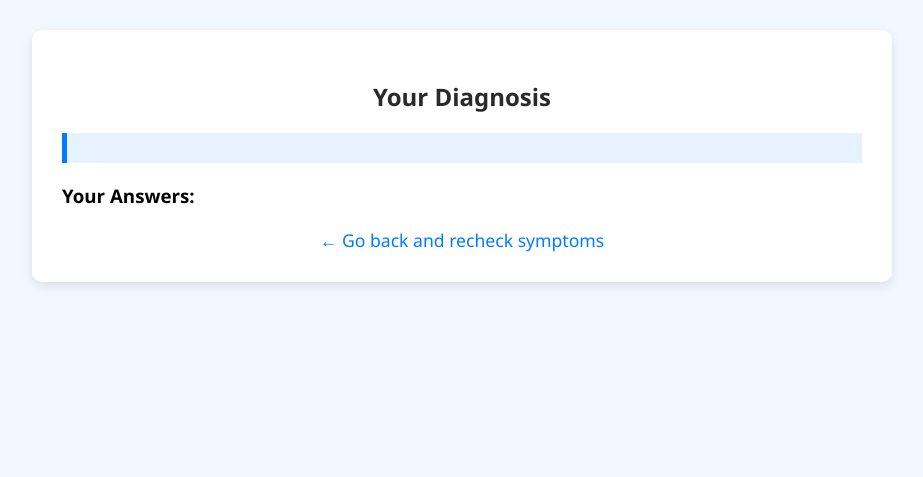
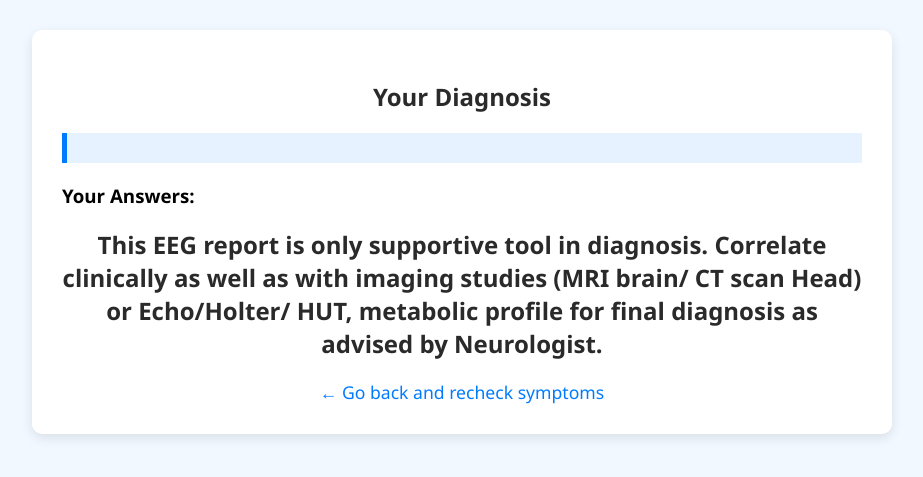
Before and after one commit to jeetblahiri/neurodx-ready, a Flask app: template templates/result.html in a window 1280 px wide. Shown: the part 83-560 px from the top of the page, without its empty margins (178-1101 px from the left). Run offline with Flask 3, Linux system fonts and the light colour scheme; the template is opened without the code that fills it, so the values that code supplies are empty.

Commit message:
Update result.html

```diff
--- a/templates/result.html
+++ b/templates/result.html
@@ -88,6 +88,11 @@
       {% endfor %}
     </ul>
 
+    <h2>This EEG report is only supportive tool in diagnosis.
+        Correlate clinically as well as with imaging studies (MRI
+        brain/ CT scan Head) or Echo/Holter/ HUT, metabolic
+        profile for final diagnosis as advised by Neurologist.</h2>
+
     <div class="back-link">
       <a href="/">← Go back and recheck symptoms</a>
     </div>
```
